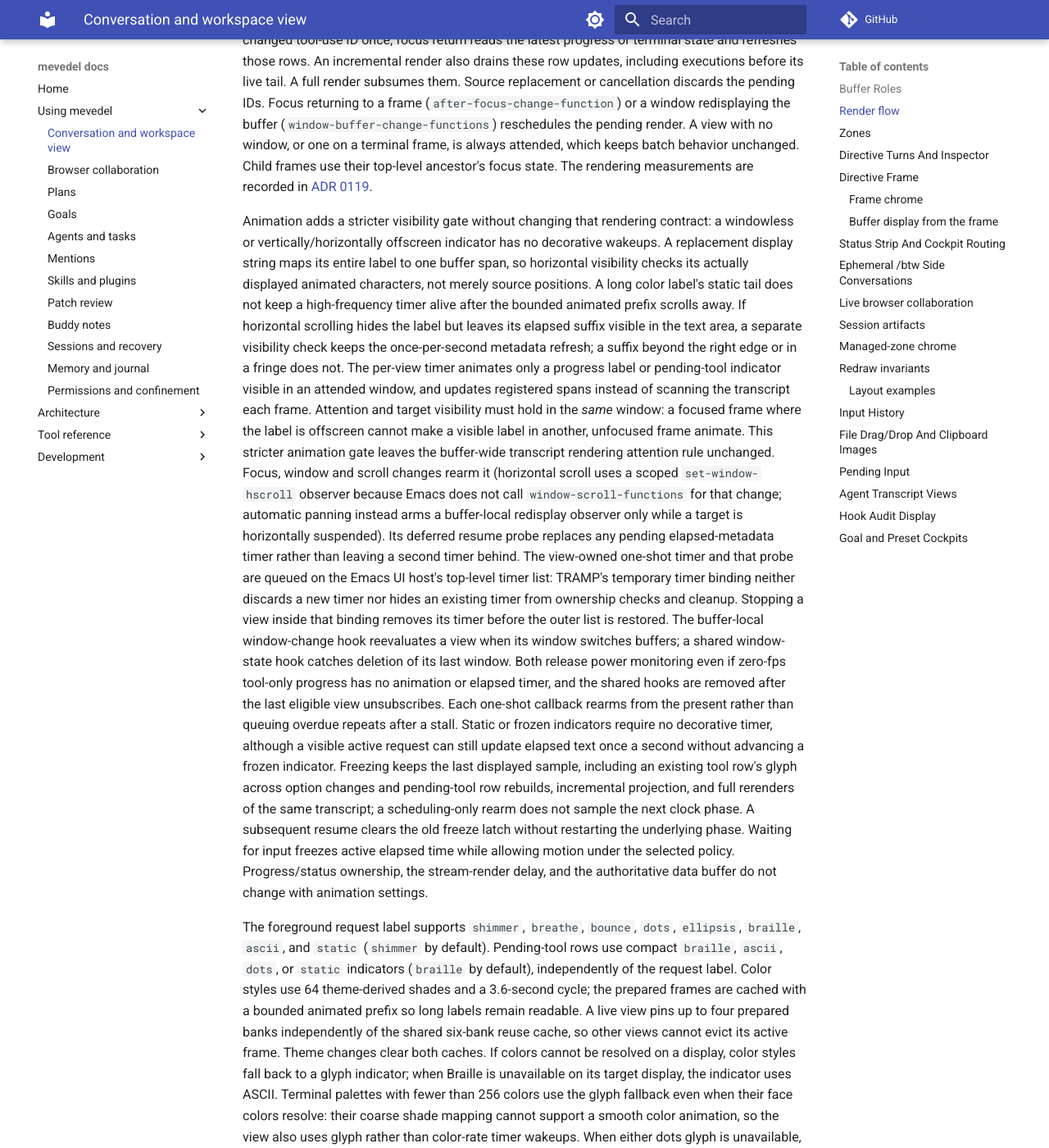
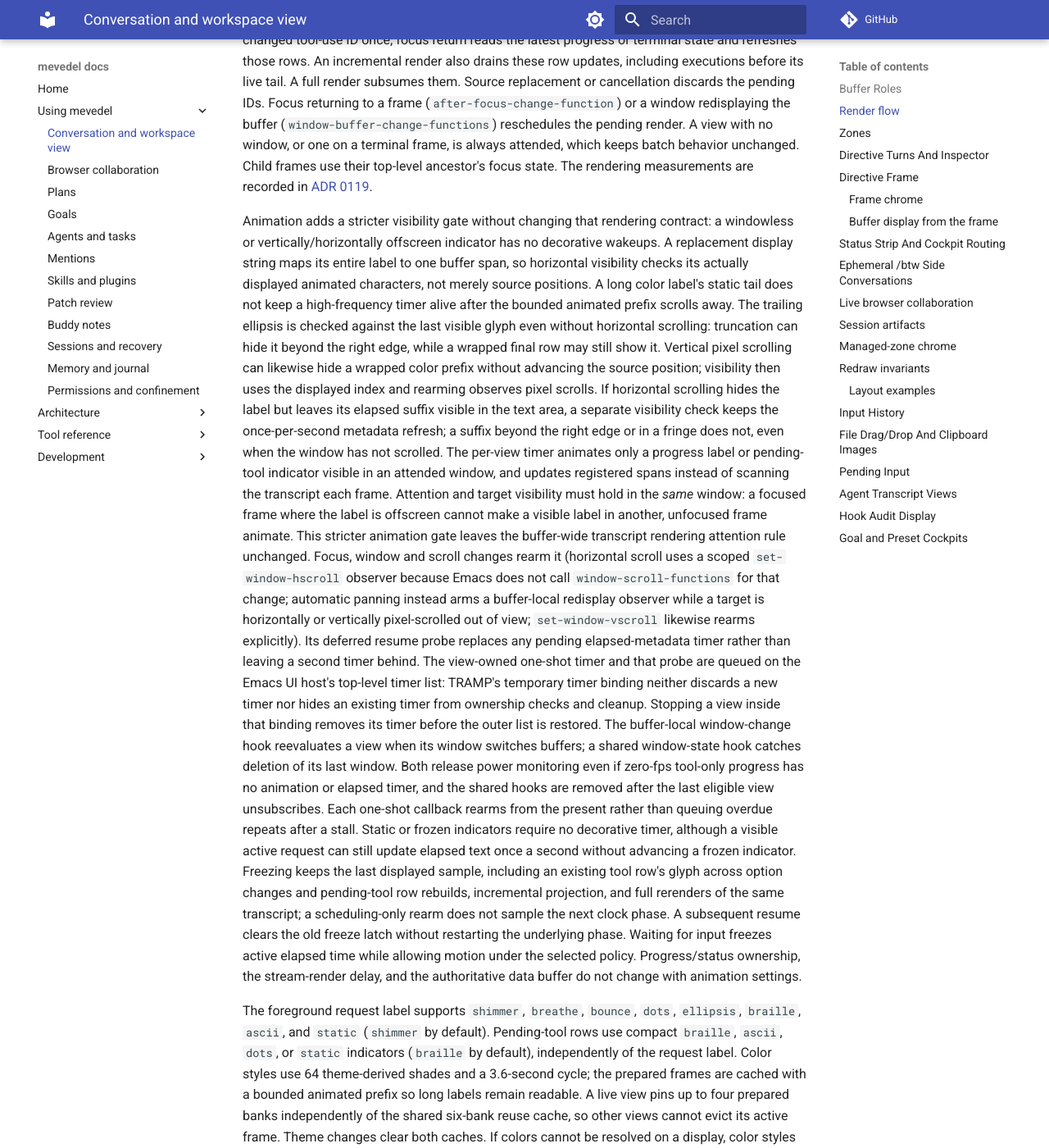
Before and after one commit to FrauH0lle/mevedel, an MkDocs documentation site: the page built from docs/view.md, in a window 1280 px wide and 1400 px high, scrolled down 6387 px. Shown: the whole window at 82% size. Built offline with MkDocs 1.6.1 and Material for MkDocs 9.7.7, drawn with Linux system fonts in a browser that asks for light colours; comment, search, counter and statistics services are not loaded.

Commit message:
Gate view animation on displayed glyph visibility

```diff
--- a/docs/view.md
+++ b/docs/view.md
@@ -306,11 +306,18 @@ decorative wakeups. A replacement display string maps its entire label to one
 buffer span, so horizontal visibility checks its actually displayed animated
 characters, not merely source positions. A long color label's static tail
 does not keep a high-frequency timer alive after the bounded animated prefix
-scrolls away. If horizontal scrolling hides the label but leaves its
-elapsed suffix visible in the text area, a separate visibility check keeps the
+scrolls away. The trailing ellipsis is checked against the last visible glyph
+even without horizontal scrolling: truncation can hide it beyond the right
+edge, while a wrapped final row may still show it. Vertical pixel scrolling
+can likewise hide a wrapped color prefix without advancing the source position;
+visibility then uses the displayed index and rearming observes pixel scrolls.
+If horizontal scrolling
+hides the label but leaves its elapsed suffix visible in the text area, a
+separate visibility check keeps the
 once-per-second metadata refresh; a suffix beyond the right edge or in a fringe
-does not. The per-view timer animates only a progress label or
-pending-tool indicator visible in an attended window, and updates registered
+does not, even when the window has not scrolled. The per-view timer animates
+only a progress label or pending-tool indicator visible in an attended window,
+and updates registered
 spans instead of scanning the transcript each frame. Attention and target
 visibility must hold in the *same* window: a focused frame where the label is
 offscreen cannot make a visible label in another, unfocused frame animate.
@@ -319,7 +326,8 @@ attention rule unchanged. Focus, window and scroll
 changes rearm it (horizontal scroll uses a scoped `set-window-hscroll` observer
 because Emacs does not call
 `window-scroll-functions` for that change; automatic panning instead arms a
-buffer-local redisplay observer only while a target is horizontally suspended).
+buffer-local redisplay observer while a target is horizontally or vertically
+pixel-scrolled out of view; `set-window-vscroll` likewise rearms explicitly).
 Its deferred resume probe replaces any pending elapsed-metadata timer rather
 than leaving a second timer behind. The view-owned one-shot timer and that
 probe are queued on the Emacs UI host's top-level timer list: TRAMP's temporary
```
Also changed, not shown: docs/adr/0119-keep-views-reconstructable-and-rendering-bounded.md (+11 -4 lines), 4 other files.
